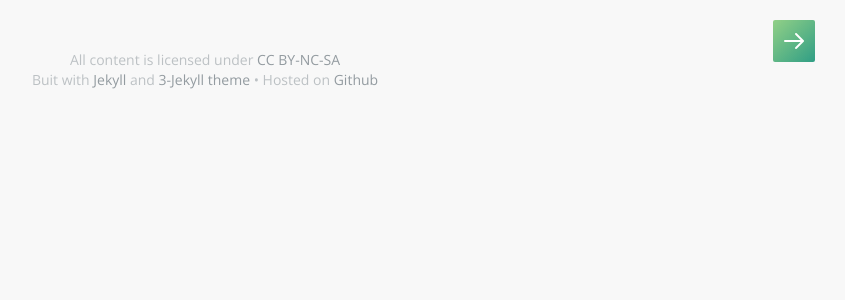
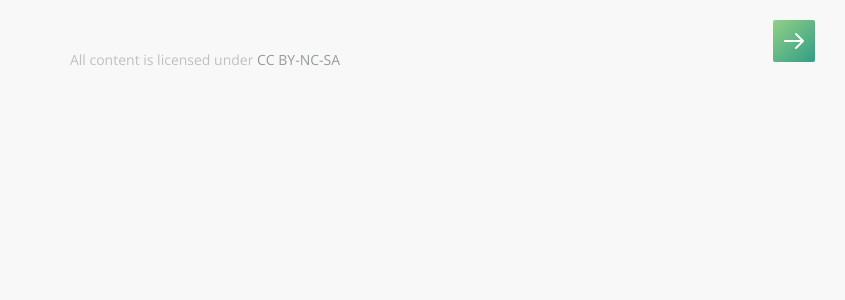
Before and after one commit to wj401625836/wj401625836.github.io, a Jekyll site: the page built from index.html, in a window 1280 px wide. Shown: the top 300 px of the page, without its empty margins (435-1280 px from the left). Built offline with Jekyll 4.4.1, drawn with Linux system fonts in a browser that asks for light colours; some web fonts are replaced.

Commit message:
Update default.html

```diff
--- a/_layouts/default.html
+++ b/_layouts/default.html
@@ -13,7 +13,6 @@ layout: compress
       <div class="footer">
         <div class="container">
           <p class="footer-entry">All content is licensed under <a href="http://creativecommons.org/licenses/by-nc-sa/4.0/" target="_blank">CC BY-NC-SA</a></p>
-          <p class="footer-entry">Buit with <a href="http://jekyllrb.com/" target="_blank">Jekyll</a> and <a href="https://github.com/P233/3-Jekyll" target="_blank">3-Jekyll theme</a> • Hosted on <a href="https://pages.github.com/" target="_blank">Github</a></p>
         </div>
       </div>
     </main>
```
